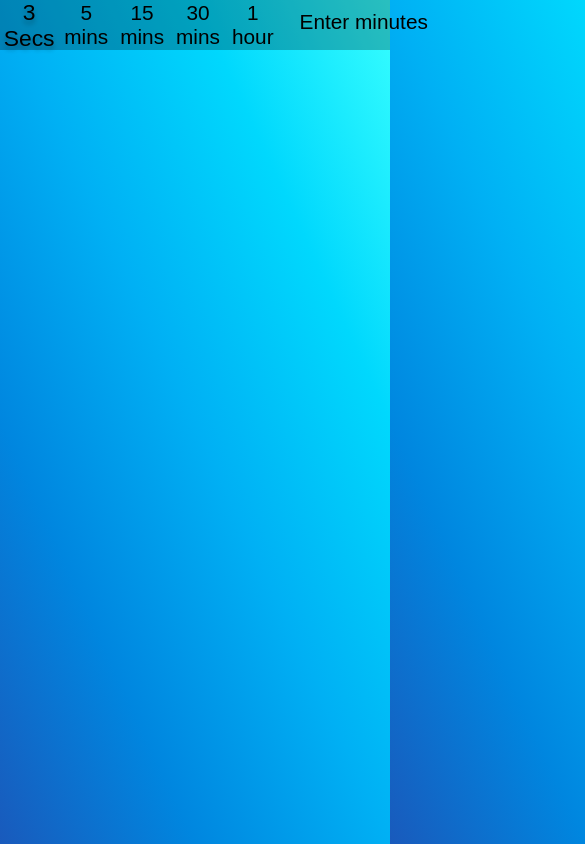
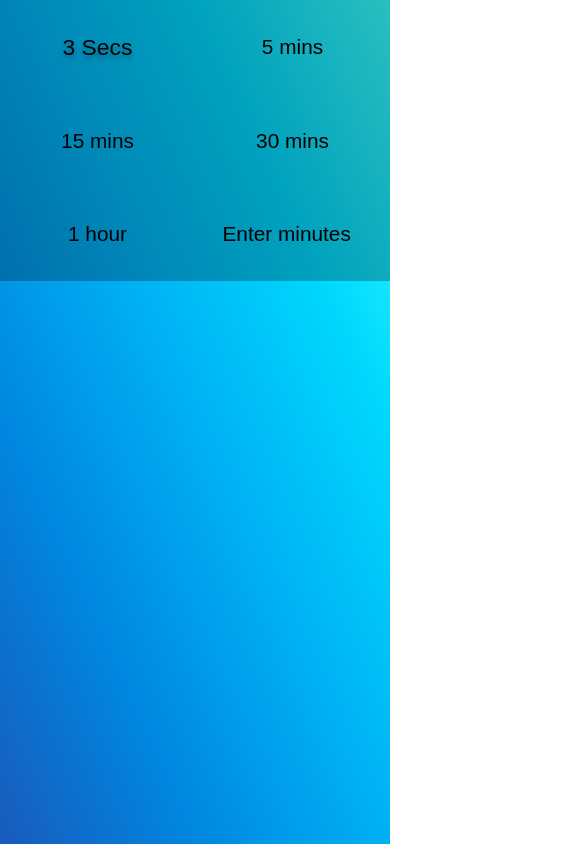
Before and after one commit to rockypiotr/Count_down_timer, a website: page index.html in a window 390 px wide. Shown: the whole page, 585 px wide, since content can reach past the window. Drawn offline with Linux system fonts and the light colour scheme.

Commit message:
Added mobile view

```diff
--- a/scss/style.scss
+++ b/scss/style.scss
@@ -2,10 +2,6 @@ body {
   margin: 0;
   font-family: -apple-system, BlinkMacSystemFont, "Segoe UI", Roboto, Oxygen,
     Ubuntu, Cantarell, "Open Sans", "Helvetica Neue", sans-serif;
-  display: flex;
-  justify-content: center;
-  align-items: center;
-  flex-direction: column;
   width: 100vw;
   height: 100vh;
   background-image: linear-gradient(
@@ -16,13 +12,22 @@ body {
     #00d8fd,
     #37ffff
   );
+  display: grid;
+  grid-template-columns: 1fr;
+  grid-template-rows: 1fr 2fr;
+
+  @media (min-width: 768px) {
+    grid-template-columns: 1fr;
+    grid-template-rows: 50px 1fr;
+  }
 }
 
 input {
   background: none;
   border: none;
-  padding: 10px 20px;
+  // padding: 10px 20px;
   font-size: 1.3rem;
+  width: 140px;
 }
 
 button {
@@ -60,14 +65,22 @@ input::-webkit-input-placeholder {
 }
 
 .timer {
-  width: 100vw;
-  justify-content: space-evenly;
-  flex-direction: row;
+  width: 100%;
+  background: rgba(0, 0, 0, 0.25);
+  display: grid;
+  grid-template-columns: 1fr 1fr;
+  grid-template-rows: repeat(3, 1fr);
+
+  @media (min-width: 768px) {
+    grid-template-columns: repeat(6, 1fr);
+    grid-template-rows: 50px;
+  }
+}
+
+form {
   display: flex;
-  position: absolute;
-  top: 0;
-  left: 0;
-  background: rgba(0, 0, 0, 0.25);
+  justify-content: center;
+  align-items: center;
 }
 
 .display {
```
Also changed, not shown: README.MD, css/style.css, 2 other files.
